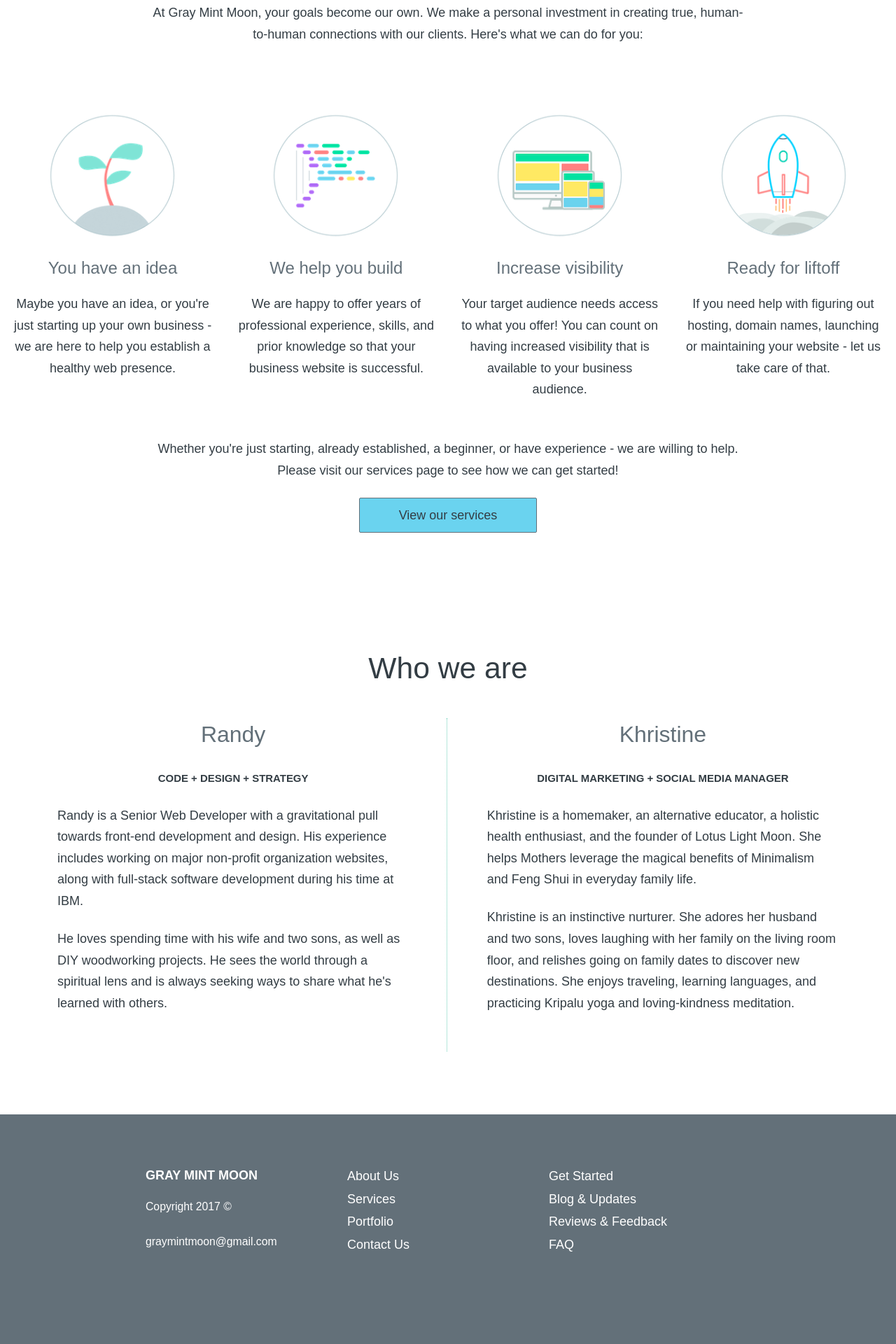
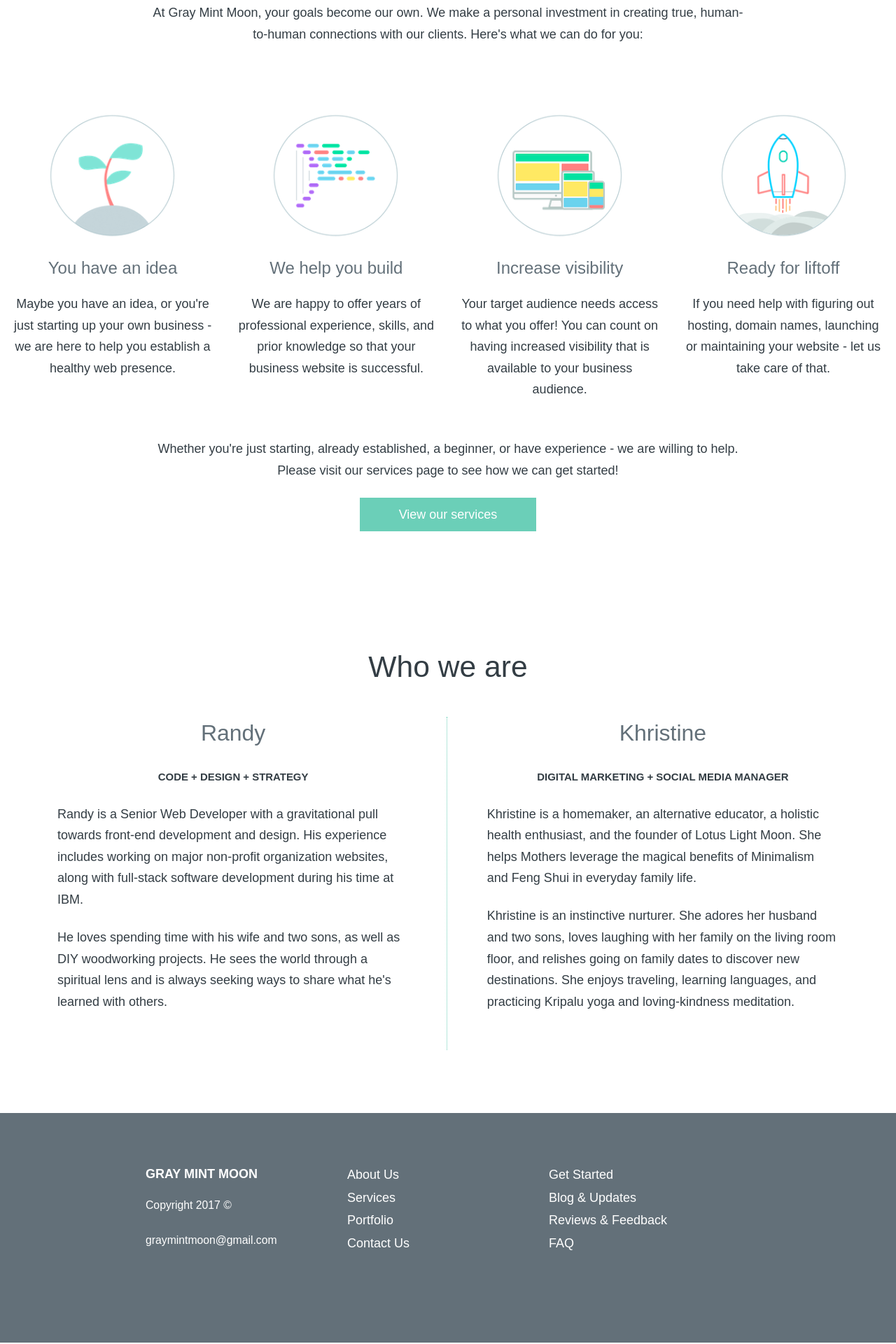
Before and after one commit to graymintmoon/graymintmoon.github.io, a Jekyll site: the page built from index.md, in a window 1280 px wide. Shown: the part 840-2760 px from the top of the page at 70% size. Built offline with Jekyll 4.4.1, drawn with Linux system fonts in a browser that asks for light colours; nearby versions of some CDN libraries; some web fonts are replaced.

Commit message:
button update

```diff
--- a/_sass/components/_form.scss
+++ b/_sass/components/_form.scss
@@ -82,10 +82,10 @@
 	&_submit {
 		display: block;
 		background: $jungle;
+		border: none;
+		font-family: 'Benton Regular', arial, sans-serif;
 		margin: 0 auto;
-		border: 1px solid $charcoal;
-		border-radius: 2px;
-		color: $dark;
+		color: $white;
 		padding: $spacing-unit / 4 $spacing-unit;
 		&:hover {
 			background: darken($jungle, 10%);
--- a/_sass/layout/_page.scss
+++ b/_sass/layout/_page.scss
@@ -28,16 +28,15 @@
 
 	&_submit {
 		display: block;
-		background: $blue;
+		font-family: 'Benton Regular', arial, sans-serif;
+		background: $jungle;
 		margin: 0 auto;
-		border: 1px solid $charcoal;
-		border-radius: 2px;
 		text-align: center;
 		max-width: 10em;
-		color: $dark;
+		color: $white;
 		padding: $spacing-unit / 4 $spacing-unit;
 		&:hover {
-			background: darken($blue, 10%);
+			background: darken($jungle, 10%);
 			color: $white;
 			cursor: pointer;
 		}
```
